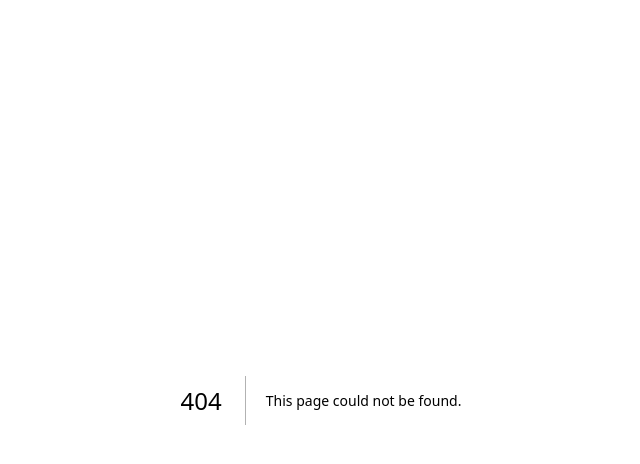
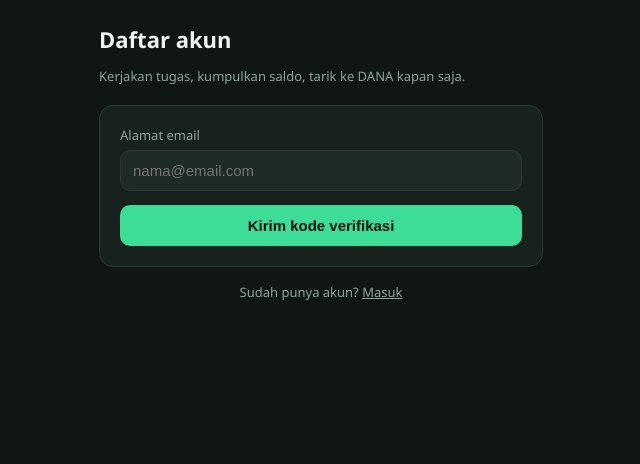
Before and after one commit to jampingkuda2-bot/jobsite, a Next.js app: page /register in a window 1280 px wide. Before the commit this address had no page. Shown: the top 464 px of the page, without its empty margins (319-959 px from the left). Built offline with nearby package versions, Linux system fonts and the light colour scheme.

Commit message:
Create page.js

```diff
--- /dev/null
+++ b/app/register/page.js
@@ -0,0 +1,145 @@
+"use client";
+
+import { useState } from "react";
+import { useRouter } from "next/navigation";
+
+export default function RegisterPage() {
+  const router = useRouter();
+  const [stage, setStage] = useState("email"); // email -> otp -> credentials
+  const [email, setEmail] = useState("");
+  const [code, setCode] = useState("");
+  const [username, setUsername] = useState("");
+  const [password, setPassword] = useState("");
+  const [error, setError] = useState("");
+  const [loading, setLoading] = useState(false);
+
+  async function sendOtp(e) {
+    e.preventDefault();
+    setError("");
+    setLoading(true);
+    const res = await fetch("/api/register", {
+      method: "POST",
+      headers: { "Content-Type": "application/json" },
+      body: JSON.stringify({ email }),
+    });
+    const data = await res.json();
+    setLoading(false);
+    if (!res.ok) return setError(data.error || "Gagal mengirim kode");
+    setStage("otp");
+  }
+
+  async function checkOtp(e) {
+    e.preventDefault();
+    setError("");
+    setLoading(true);
+    const res = await fetch("/api/verify", {
+      method: "POST",
+      headers: { "Content-Type": "application/json" },
+      body: JSON.stringify({ email, code }),
+    });
+    const data = await res.json();
+    setLoading(false);
+    if (!res.ok) return setError(data.error || "Kode salah");
+    setStage("credentials");
+  }
+
+  async function finishRegister(e) {
+    e.preventDefault();
+    setError("");
+    setLoading(true);
+    const res = await fetch("/api/verify", {
+      method: "POST",
+      headers: { "Content-Type": "application/json" },
+      body: JSON.stringify({ email, code, username, password }),
+    });
+    const data = await res.json();
+    setLoading(false);
+    if (!res.ok) return setError(data.error || "Gagal mendaftar");
+    router.push("/dashboard");
+    router.refresh();
+  }
+
+  return (
+    <div className="wrap">
+      <h1>Daftar akun</h1>
+      <p className="muted" style={{ marginBottom: 20 }}>
+        Kerjakan tugas, kumpulkan saldo, tarik ke DANA kapan saja.
+      </p>
+
+      {error && <div className="error">{error}</div>}
+
+      {stage === "email" && (
+        <form onSubmit={sendOtp} className="card">
+          <div className="field">
+            <label>Alamat email</label>
+            <input
+              type="email"
+              required
+              value={email}
+              onChange={(e) => setEmail(e.target.value)}
+              placeholder="nama@email.com"
+            />
+          </div>
+          <button disabled={loading}>
+            {loading ? "Mengirim..." : "Kirim kode verifikasi"}
+          </button>
+        </form>
+      )}
+
+      {stage === "otp" && (
+        <form onSubmit={checkOtp} className="card">
+          <p className="muted">
+            Kode verifikasi sudah dikirim ke <b>{email}</b>. Cek inbox atau folder spam.
+          </p>
+          <div className="field">
+            <label>Kode verifikasi (6 digit)</label>
+            <input
+              required
+              maxLength={6}
+              value={code}
+              onChange={(e) => setCode(e.target.value)}
+              placeholder="123456"
+            />
+          </div>
+          <button disabled={loading}>
+            {loading ? "Memeriksa..." : "Verifikasi"}
+          </button>
+        </form>
+      )}
+
+      {stage === "credentials" && (
+        <form onSubmit={finishRegister} className="card">
+          <p className="muted">Email terverifikasi. Buat username & password untuk login.</p>
+          <div className="field">
+            <label>Username</label>
+            <input
+              required
+              minLength={3}
+              value={username}
+              onChange={(e) => setUsername(e.target.value)}
+              placeholder="username_kamu"
+            />
+          </div>
+          <div className="field">
+            <label>Password</label>
+            <input
+              type="password"
+              required
+              minLength={6}
+              value={password}
+              onChange={(e) => setPassword(e.target.value)}
+              placeholder="Minimal 6 karakter"
+            />
+          </div>
+          <button disabled={loading}>
+            {loading ? "Menyimpan..." : "Simpan & masuk"}
+          </button>
+        </form>
+      )}
+
+      <p className="muted" style={{ textAlign: "center" }}>
+        Sudah punya akun? <a href="/login">Masuk</a>
+      </p>
+    </div>
+  );
+}
```
